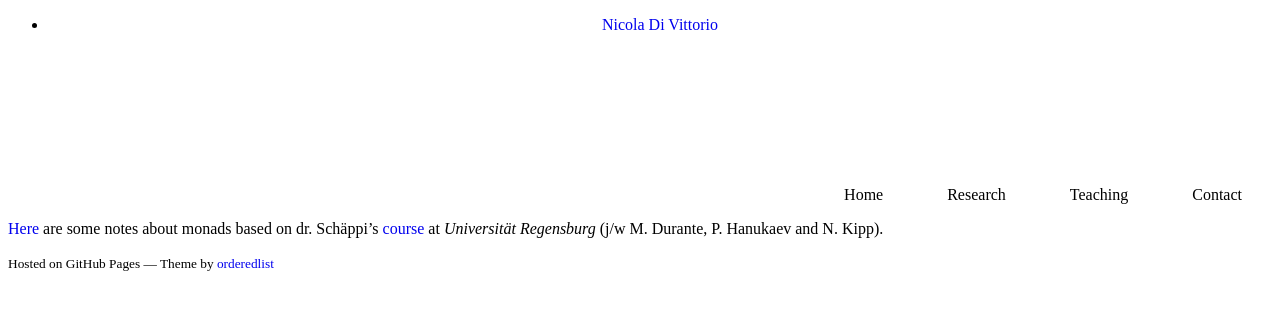
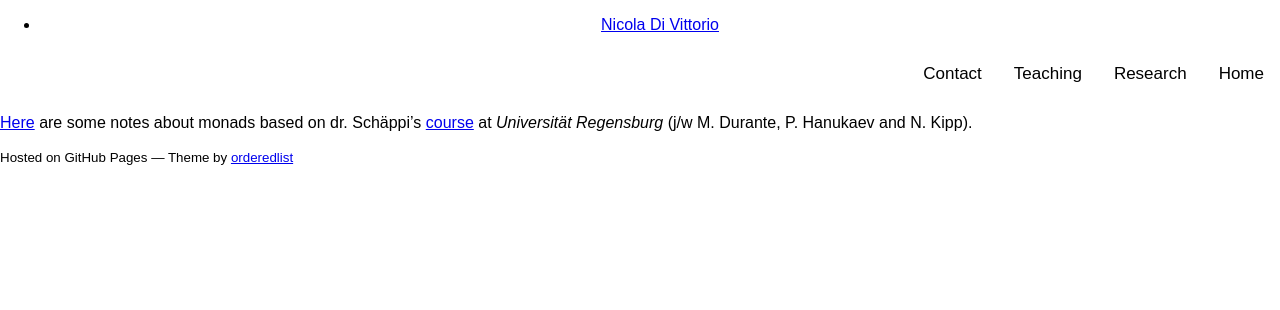
Before and after one commit to Carneade/carneade.github.io, a Jekyll site: the page built from README.md, in a window 1280 px wide. Shown: the top 310 px of the page. Built offline with Jekyll 4.4.1, drawn with Linux system fonts in a browser that asks for light colours; our own code applies the rules of GitHub Pages for plain Markdown files; a script that is not in the unit is left out.

Commit message:
Update default.html

```diff
--- a/_layouts/default.html
+++ b/_layouts/default.html
@@ -5,86 +5,27 @@
     <meta http-equiv="X-UA-Compatible" content="IE=edge">
     <meta name="viewport" content="width=device-width, initial-scale=1">
 <style>
-nav {
-  &.primary-navigation {
-    margin: 0 auto;
-    display: block;
-
-    padding: 120px 0 0 0;
-    text-align: right;
-    font-size: 16px;
-
-    ul li {
-      list-style: none;
-      margin: 0 auto;
-      display: inline-block;
-      padding: 0 30px;
-      position: relative;
-      text-decoration: none;
-      text-align: center;
-      font-family: arvo;
-    }
-
-    li a {
-      color: black;
-    }
-
-    li a:hover {
-      color: #3ca0e7;
-    }
-
-    li:hover {
-      cursor: pointer;
-    }
-
-    ul li ul {
-      visibility: hidden;
-      opacity: 0;
-      position: absolute;
-padding-left: 0;
-      left: 0;
-      display: none;
-      background: white;
-    }
-
-    ul li:hover > ul,
-    ul li ul:hover {
-      visibility: visible;
-      opacity: 1;
-      display: block;
-      min-width: 250px;
-      text-align: left;
-      padding-top: 20px;
-      box-shadow: 0px 3px 5px -1px #ccc;
-    }
-
-    ul li ul li {
-      clear: both;
-      width: 100%;
-      text-align: left;
-      margin-bottom: 20px;
-      border-style: none;
-    }
-
-    ul li ul li a:hover {
-      padding-left: 10px;
-      border-left: 2px solid #3ca0e7;
-      transition: all 0.3s ease;
-    }
-  }
+body {
+  margin: 0;
+  font-family: Arial, Helvetica, sans-serif;
 }
 
-a {
-
-    text-decoration: none;
-
-    &:hover {
-        color: #3CA0E7;
-    }
-
+.topnav {
+  overflow: hidden;
 }
 
- ul li ul li a { transition: all 0.5s ease; }
+.topnav a {
+  float: right;
+  color: black;
+  text-align: center;
+  padding: 14px 16px;
+  text-decoration: none;
+  font-size: 17px;
+}
+
+.topnav a:hover {
+  color: blue;
+}
 
 </style>
   </head>
@@ -101,23 +42,13 @@ a {
         </ul>
     <!-- Primary Page Layout
     –––––––––––––––––––––––––––––––––––––––––––––––––– --></nav>
+<div class="topnav">
+  <a class="active" href="#home">Home</a>
+  <a href="#news">Research</a>
+  <a href="#contact">Teaching</a>
+  <a href="#about">Contact</a>
+</div>
 
-<nav role="navigation" class="primary-navigation">
-        <ul class="navbar-list">
-            <li class="navbar-item">
-                Home
-            </li>
-            <li class="navbar-item">
-                <a href="#research">Research</a>
-            </li>
-            <li class="navbar-item">
-                <a href="#notes">Teaching</a>
-            </li>
-            <li class="navbar-item">
-                <a href="#contacts">Contact</a>
-            </li>
-        </ul>
-    </nav>
 
       <section>
 
```
